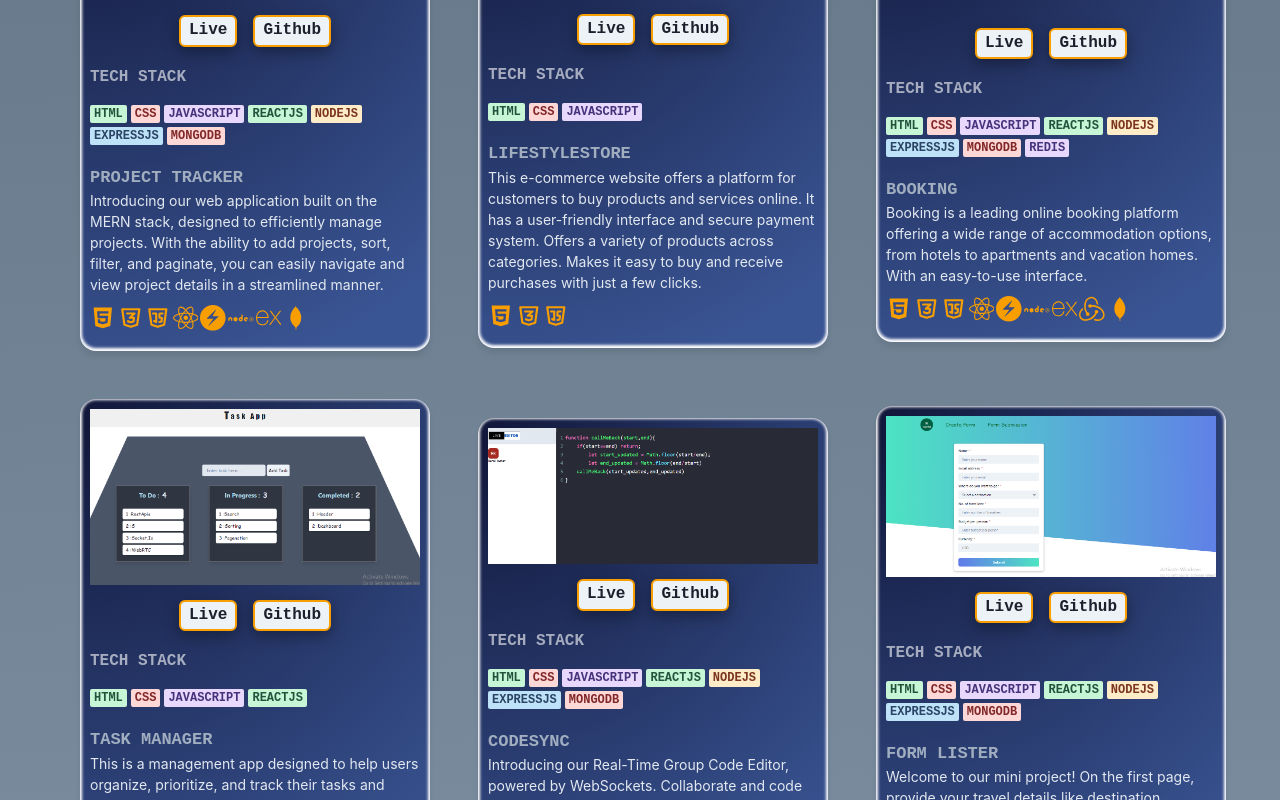
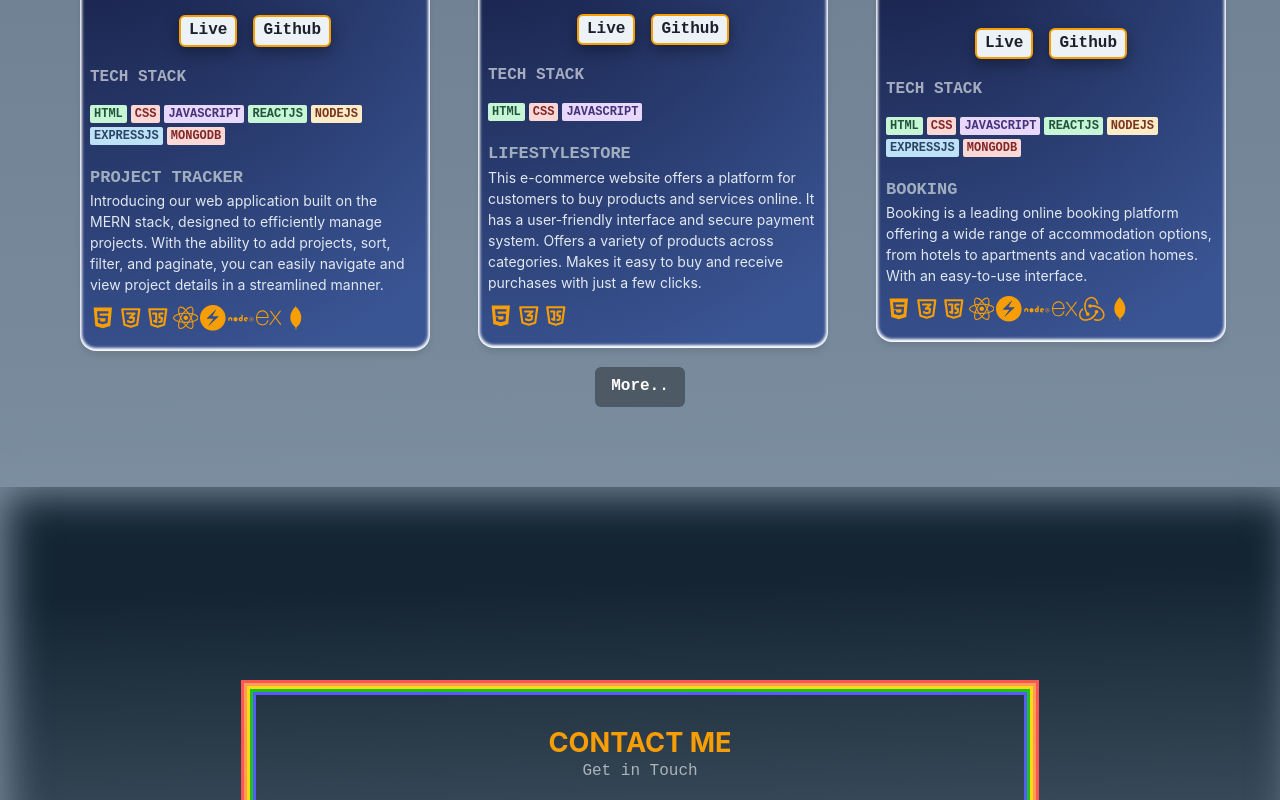
Before and after one commit to rahulkr-dev/rahulkr-dev.github.io, a React (Create React App) app: page / in a window 1280 px wide. Shown: the part 5520-6320 px from the top of the page. Built offline with nearby package versions, Linux system fonts and the light colour scheme.

Commit message:
Fix Project render issue

```diff
--- a/src/Components/github_calendar/GithubCalendar.jsx
+++ b/src/Components/github_calendar/GithubCalendar.jsx
@@ -38,11 +38,11 @@ console.log(smallerScreen)
 
     w="max-content" m="auto" color={"white"} maxW="100vw" overflow={"scroll"}
     // border={"2px solid orange"}
-    p={{lg:"1rem 2rem 3rem 3rem"}}
+    p={{base:"10px",lg:"1rem 2rem 3rem 3rem"}}
     boxShadow={{md:style.boxShadowLeft}}
     >
       <Heading mb="3rem" textAlign="center" color={style.orange_color} >GITHUB CONTRIBUTION CALENDER</Heading>
-      <Flex justifyContent="center" fontSize={[".5rem",".8rem","1rem","1rem"]}>
+      <Flex justifyContent="center" fontSize={[".5rem",".8rem","1rem","1rem"]} >
       <GitHubCalendar
         username="rahulkr-dev"
         blockSize={18}
--- a/src/Components/project/project.jsx
+++ b/src/Components/project/project.jsx
@@ -1,54 +1,105 @@
-import React,{useState,useEffect} from 'react'
-import { Heading, Box, Flex,Text } from '@chakra-ui/react';
+import React, { useState, useEffect } from "react";
+import { Heading, Box, Flex, Text, Button, Center } from "@chakra-ui/react";
 import "./project.css";
-import { zee5, lifeStyle, tripvilla, bookingWeb, gearHub } from './projectContent';
-import {ProjectCardItem } from './ProjectList';
-import { style } from '../../utils/styles';
-import projectData from './projectContent';
-
-
+import {
+  zee5,
+  lifeStyle,
+  tripvilla,
+  bookingWeb,
+  gearHub,
+} from "./projectContent";
+import { ProjectCardItem } from "./ProjectList";
+import { style } from "../../utils/styles";
+import projectData from "./projectContent";
 
 const Project = () => {
-  const [active,setActive] = useState("all");
-  const [data,setData] = useState([]);
+  const [active, setActive] = useState("all");
+  const [data, setData] = useState([]);
+  const [allProject, setAllProject] = useState(false);
 
-  useEffect(()=>{
-    updateData(active)
-  },[active]);
+  useEffect(() => {
+    updateData(active);
+  }, [active]);
 
-  const updateData = (active='all')=>{
-    if(active=="all"){
+  const updateData = (active = "all") => {
+    if (active == "all") {
       setData([...projectData]);
       return;
     }
-    let filterData = projectData.filter((proj)=>{
-      return proj.type==active
+    let filterData = projectData.filter((proj) => {
+      return proj.type == active;
     });
-    setData(filterData)
-  }
-
+    setData(filterData);
+  };
 
   return (
     <Box mb="4rem" p="1rem" id="projects">
-      <Heading color={style.orange_color} p={['1rem', '1rem', '1rem 3rem',"1rem 6rem"]}>My PROJECTS</Heading>
-      <Flex mb={["2em","3rem","3rem","4rem"]} fontFamily={"cursive"} justifyContent={"center"} alignItems={"center"} gap="1rem" flexWrap={"wrap"}>
-        <Text onClick={()=>setActive("all")} className={`btn ${active=="all"?"btn-active-project":""}`}>ALL</Text>
-        <Text onClick={()=>setActive("react")} className={`btn ${active=="react"?"btn-active-project":""}`}>REACT</Text>
-        <Text onClick={()=>setActive("mern")} className={`btn ${active=="mern"?"btn-active-project":""}`}>MERN</Text>
-        <Text onClick={()=>setActive("javascript")} className={`btn ${active=="javascript"?"btn-active-project":""}`}>JAVASCRIPT</Text>
+      <Heading
+        color={style.orange_color}
+        p={["1rem", "1rem", "1rem 3rem", "1rem 6rem"]}
+      >
+        My PROJECTS
+      </Heading>
+      <Flex
+        mb={["2em", "3rem", "3rem", "4rem"]}
+        fontFamily={"cursive"}
+        justifyContent={"center"}
+        alignItems={"center"}
+        gap="1rem"
+        flexWrap={"wrap"}
+      >
+        <Text
+          onClick={() => setActive("all")}
+          className={`btn ${active == "all" ? "btn-active-project" : ""}`}
+        >
+          ALL
+        </Text>
+        <Text
+          onClick={() => setActive("react")}
+          className={`btn ${active == "react" ? "btn-active-project" : ""}`}
+        >
+          REACT
+        </Text>
+        <Text
+          onClick={() => setActive("mern")}
+          className={`btn ${active == "mern" ? "btn-active-project" : ""}`}
+        >
+          MERN
+        </Text>
+        <Text
+          onClick={() => setActive("javascript")}
+          className={`btn ${
+            active == "javascript" ? "btn-active-project" : ""
+          }`}
+        >
+          JAVASCRIPT
+        </Text>
       </Flex>
-      <Box p={['10px', '10px',"1rem", '0 4rem']} className='project-container'>
-        {
-          data.map((project,index)=>(
-            <ProjectCardItem key={index} project={project} />
+      <Box p={["10px", "10px", "1rem", "0 4rem"]} className="project-container">
+        {allProject
+          ? data.map((project, index) => (
+              <ProjectCardItem key={index} project={project} />
+            ))
+          : data
+              .slice(0, 6)
+              .map((project, index) => (
+                <ProjectCardItem key={index} project={project} />
+              ))}
+      </Box>
+      {data.length > 6 && (
+        <Center mt="1rem">
+          <Button
+            onClick={() => setAllProject(!allProject)}
+            m="auto"
+            colorScheme="blackAlpha"
+            w="max-content"
+          >
+            {allProject ? "Less.." : "More.."}
+          </Button>
+        </Center>
+      )}
+    </Box>
+  );
+};
 
-          ))
-        }
-
-      </Box>
-
-    </Box>
-  )
-}
-
-export default Project
+export default Project;
--- a/src/Components/project/projectContent.js
+++ b/src/Components/project/projectContent.js
@@ -57,7 +57,7 @@ export const tripvilla = {
     techStackName: [
         { name: "HTML", color: "green" }, { name: "css", color: "red" },
         { name: "javascript", color: "purple" }, { name: "reactjs", color: "green" }, { name: "nodejs", color: "orange" },
-        { name: "expressjs", color: "blue" }, { name: "mongodb", color: "red" }, { name: "redis", color: "purple" },
+        { name: "expressjs", color: "blue" }, { name: "mongodb", color: "red" },
     ],
     name: "CozyTrip",
     desc: "CozyTrip is an online travel platform offering a vast selection of vacation homes, apartments, and villas as an affordable alternative to hotels. User-friendly interface for easy search, compare and book accommodation.Ideal for family vacations, romantic getaways, and solo trips.",
@@ -73,7 +73,7 @@ export const bookingWeb = {
     techStackName: [
         { name: "HTML", color: "green" }, { name: "css", color: "red" },
         { name: "javascript", color: "purple" }, { name: "reactjs", color: "green" }, { name: "nodejs", color: "orange" },
-        { name: "expressjs", color: "blue" }, { name: "mongodb", color: "red" }, { name: "redis", color: "purple" },
+        { name: "expressjs", color: "blue" }, { name: "mongodb", color: "red" },
     ],
     name: "Booking",
     desc: "Booking is a leading online booking platform offering a wide range of accommodation options, from hotels to apartments and vacation homes. With an easy-to-use interface.",
@@ -104,7 +104,7 @@ export const gearHub = {
     techStackName: [
         { name: "HTML", color: "green" }, { name: "css", color: "red" },
         { name: "javascript", color: "purple" }, { name: "reactjs", color: "green" }, { name: "nodejs", color: "orange" },
-        { name: "expressjs", color: "blue" }, { name: "mongodb", color: "red" }, { name: "redis", color: "purple" },
+        { name: "expressjs", color: "blue" }, { name: "mongodb", color: "red" },
     ],
     name: "GearHub",
     desc: "Get ready to score big with our online sports store! Shop from a wide selection of top-quality sports equipment and gear, including footwear, apparel, and accessories. Whether you're a seasoned athlete or just starting out, we've got you covered. Find everything you need to up your game, at unbeatable prices.",
```
